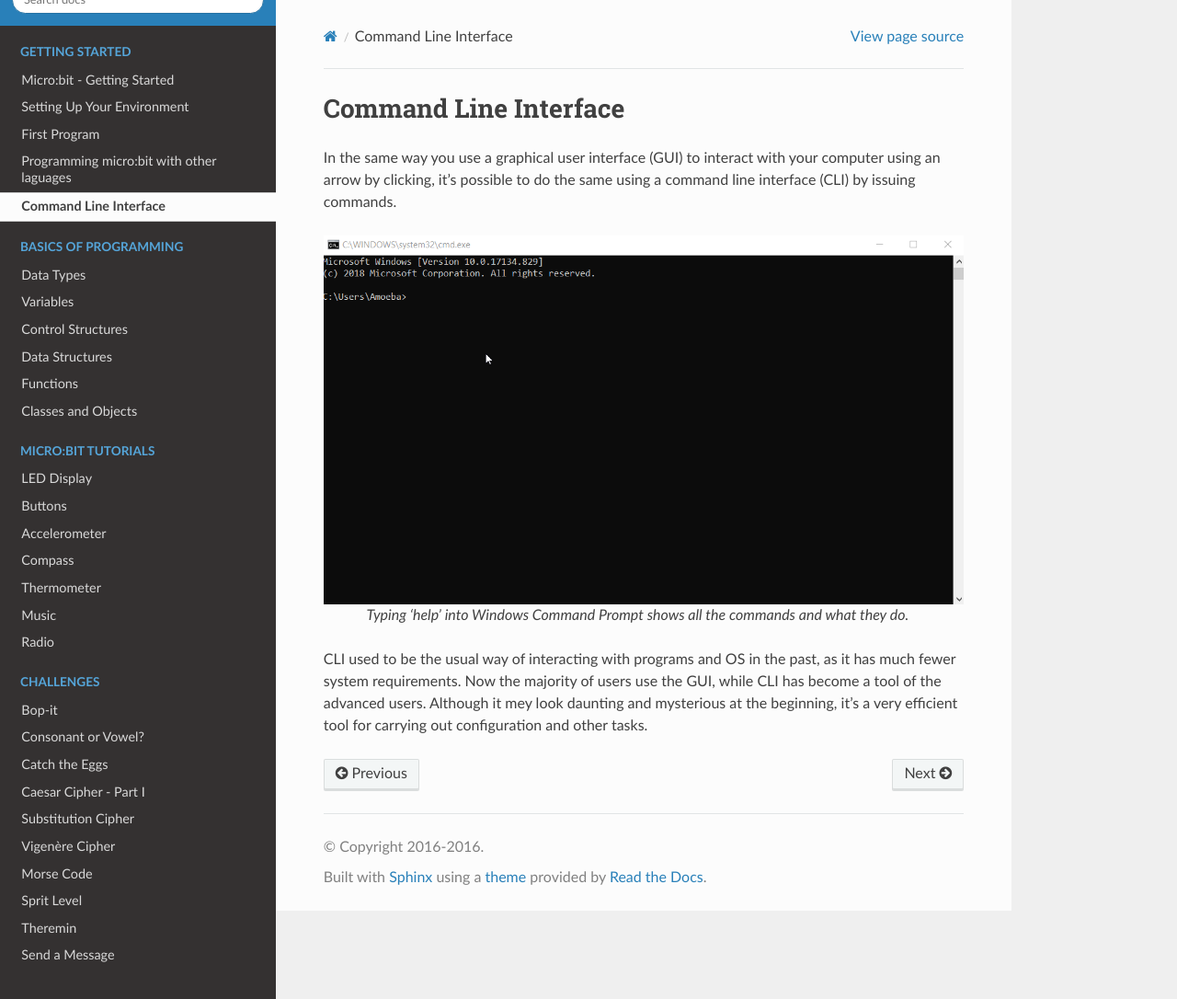
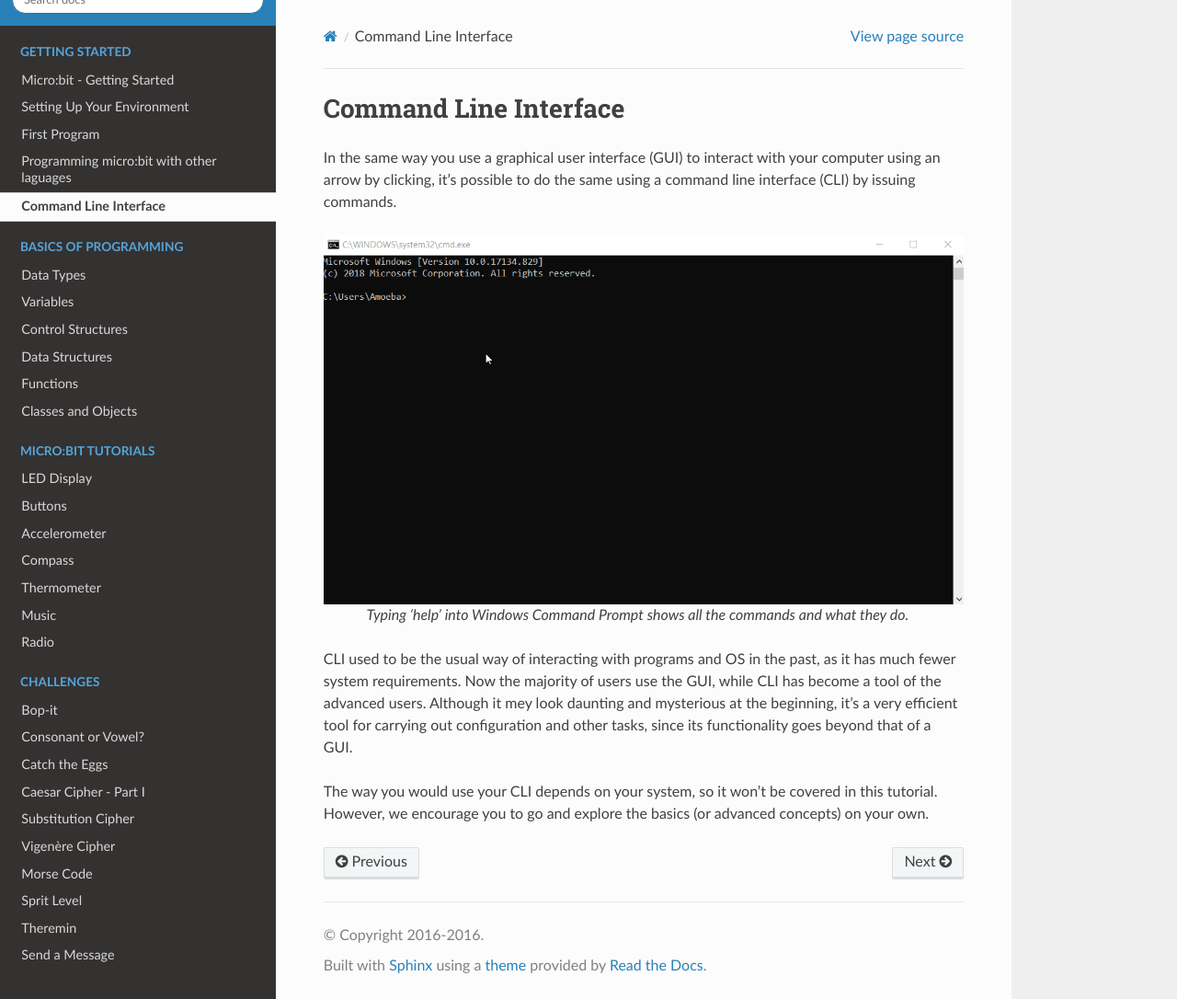
Before and after one commit to rharbird/microbit-challenges, a Sphinx documentation site: the page built from docs/source/introduction/cmd.rst, in a window 1280 px wide and 1086 px high. Shown: the whole window at 92% size. Built offline with Sphinx 7.4.7 and the Read the Docs theme 2.0.0, drawn with Linux system fonts in a browser that asks for light colours; pages that are not in the unit, such as notebooks, are missing from menus.

Commit message:
Modify text

```diff
--- a/docs/source/introduction/cmd.rst
+++ b/docs/source/introduction/cmd.rst
@@ -11,5 +11,8 @@ interface (CLI) by issuing commands.
    Typing 'help' into Windows Command Prompt shows all the commands and what they do.
 
 CLI used to be the usual way of interacting with programs and OS in the past, as it has much fewer system requirements. Now the majority of users use the GUI, while CLI
-has become a tool of the advanced users. Although it mey look daunting and mysterious at the beginning, it's a very efficient tool for carrying out configuration and other
-tasks.
+has become a tool of the advanced users. Although it mey look daunting and mysterious at the beginning, it's a very efficient tool for carrying out configuration and
+other tasks, since its functionality goes beyond that of a GUI.
+
+The way you would use your CLI depends on your system, so it won't be covered in this tutorial. However, we encourage you to go and explore the basics (or advanced
+concepts) on your own.
```
